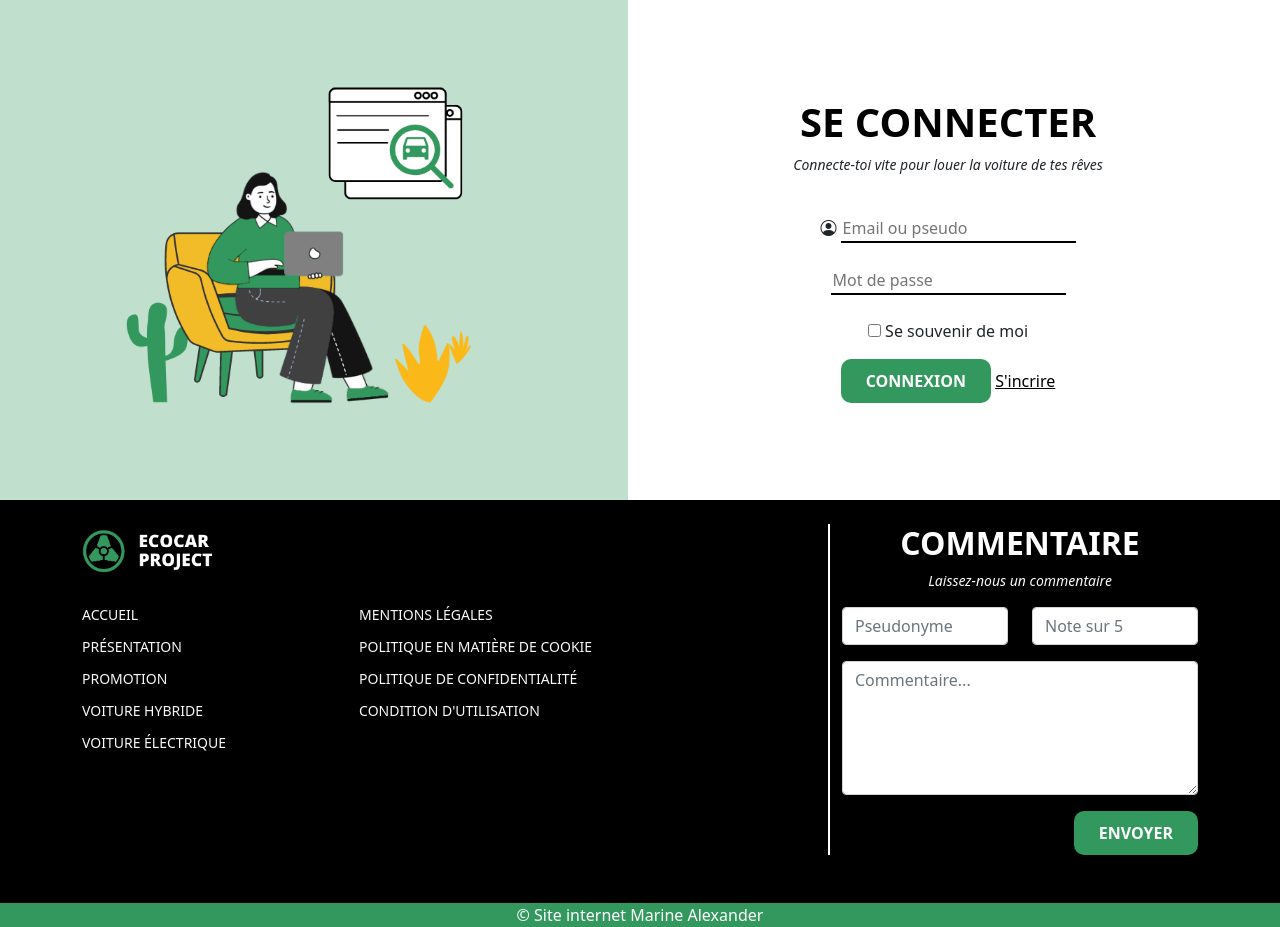
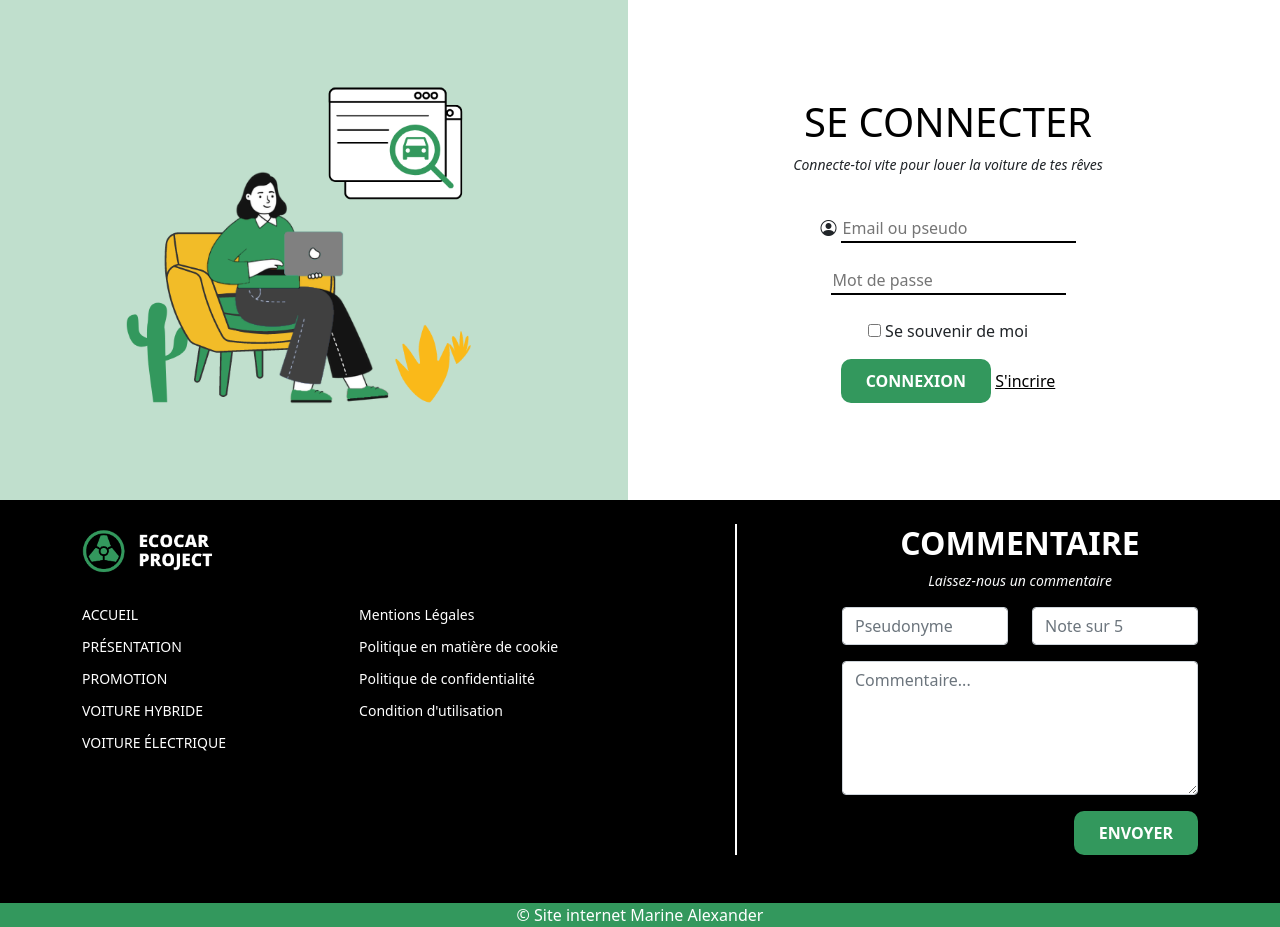
Before and after one commit to alexanderCAG/EcoCar, a PHP site: page /Base/connexion.php in a window 1280 px wide. Shown: the part 75-1002 px from the top of the page. Run offline with PHP 8.4, Linux system fonts and the light colour scheme; some libraries are stand-ins or nearby versions.

Commit message:
footer v2

```diff
--- a/Base/footer.php
+++ b/Base/footer.php
@@ -7,19 +7,19 @@
                <div class="row mt-3">
                     <div class="col-5">
                         <ul class="text-light text-uppercase list-unstyled">
-                            <li class="my-2"><small><a>Accueil</a></small></li>
-                            <li class="my-2"><small><a>Présentation</a></small></li>
-                            <li class="my-2"><small><a>Promotion</a></small></li>
-                            <li class="my-2"><small><a>Voiture hybride</a></small></li>
-                            <li class="my-2"><small><a>Voiture électrique</a></small></li>
+                            <li class="my-2"><small><a class="color_white nav_footer" href="">Accueil</a></small></li>
+                            <li class="my-2"><small><a class="color_white nav_footer" href="">Présentation</a></small></li>
+                            <li class="my-2"><small><a class="color_white nav_footer" href="">Promotion</a></small></li>
+                            <li class="my-2"><small><a class="color_white nav_footer" href="">Voiture hybride</a></small></li>
+                            <li class="my-2"><small><a class="color_white nav_footer" href="">Voiture électrique</a></small></li>
                         </ul>
                     </div>
                     <div class="col-6">
-                        <ul class="text-light text-uppercase list-unstyled">
-                            <li class="my-2"><small><a>Mentions Légales</a></small></li>
-                            <li class="my-2"><small><a>Politique en matière de cookie</a></small></li>
-                            <li class="my-2"><small><a>Politique de confidentialité</a></small></li>
-                            <li class="my-2"><small><a>Condition d'utilisation</a></small></li>
+                        <ul class="text-light text-upp ercase list-unstyled">
+                            <li class="my-2"><small><a class="color_white nav_footer" href="">Mentions Légales</a></small></li>
+                            <li class="my-2"><small><a class="color_white nav_footer" href="">Politique en matière de cookie</a></small></li>
+                            <li class="my-2"><small><a class="color_white nav_footer" href="">Politique de confidentialité</a></small></li>
+                            <li class="my-2"><small><a class="color_white nav_footer" href="">Condition d'utilisation</a></small></li>
                         </ul>
                     </div>
                 </div>
@@ -28,7 +28,7 @@
             <div class="col-1 droite_footer"></div>
 
             <div class="col-4 border-0 pl-5" >
-                <h2 class="titre text-center">Commentaire</h2>
+                <h2 class="titre_footer text-center">Commentaire</h2>
                 <small><p class="text-center text-light"><i>Laissez-nous un commentaire</i> </p></small>
                 <form class="pl-5">
                     <div class="row ll-5" >
--- a/Style/footer.css
+++ b/Style/footer.css
@@ -1,14 +1,22 @@
 
-.titre{
+.titre_footer{
     text-transform: uppercase;
     color: white;
     font-weight: bold;
 }
 
+.nav_footer{
+    text-decoration: none;
+}
+
+.nav_footer:hover{
+    text-decoration: underline;
+}
+
+.droite_footer{
+    border-left:solid 2px white;
+}
+
 .float_right{
     float:right!important;
 }
-
-.droite_footer{
-    border-right:solid 2px white;
-}
```
